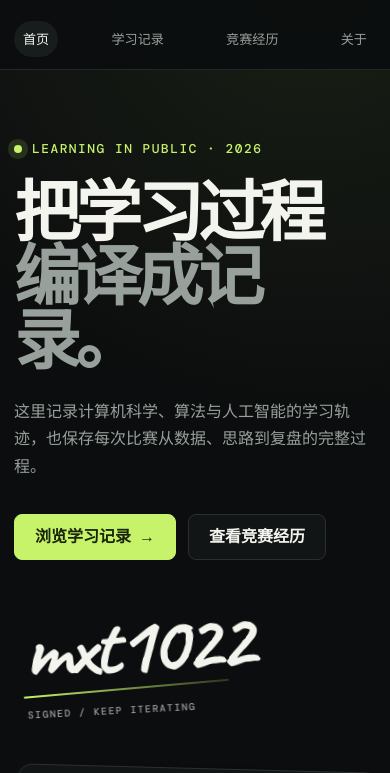
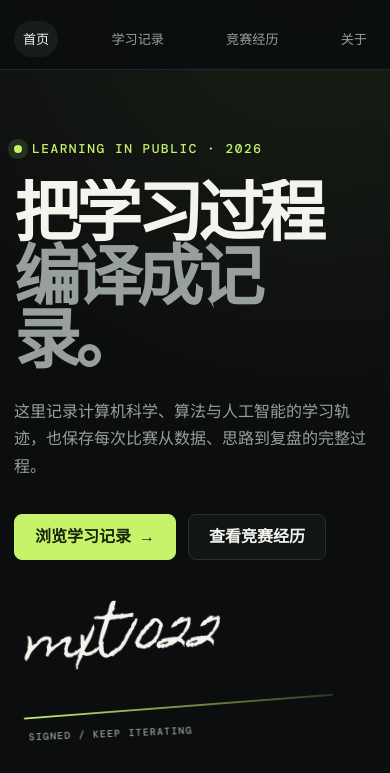
Before and after one commit to mxt1022/mxt1022.github.io, an Astro site: page / in a window 390 px wide. Shown: the part 41-814 px from the top of the page. Built offline with nearby package versions, Linux system fonts and the light colour scheme; Astro itself is replaced by a stand-in of ours.

Commit message:
index animation

```diff
--- a/src/pages/index.astro
+++ b/src/pages/index.astro
@@ -22,7 +22,7 @@ const tagCount = new Set(notes.flatMap((note) => note.data.tags)).size;
           <a class="button primary" href={withBase('/notes/')}>浏览学习记录 <span aria-hidden="true">→</span></a>
           <a class="button" href={withBase('/contests/')}>查看竞赛经历</a>
         </div>
-        <div class="hero-signature" role="img" aria-label="mxt 签名">
+        <div class="hero-signature" role="img" aria-label="mxt1022 签名">
           <div class="signature-mark" aria-hidden="true">
             <span class="signature-reveal"><span class="signature-word">mxt1022</span></span>
           </div>
--- a/src/styles/global.css
+++ b/src/styles/global.css
@@ -1,4 +1,4 @@
-@import url('https://fonts.googleapis.com/css2?family=Caveat:wght@600;700&family=DM+Mono:wght@400;500&family=Manrope:wght@400;500;600;700;800&display=swap');
+@import url('https://fonts.googleapis.com/css2?family=DM+Mono:wght@400;500&family=Homemade+Apple&family=Manrope:wght@400;500;600;700;800&display=swap');
 
 :root {
   color-scheme: dark;
@@ -85,16 +85,16 @@ nav a:hover, nav a.active { background: var(--surface-2); color: var(--text); }
 .hero h1 span { color: var(--muted); }
 .hero-intro { max-width: 660px; margin: 28px 0 0; color: var(--muted); font-size: clamp(1rem, 1.5vw, 1.22rem); }
 .hero-actions { display: flex; flex-wrap: wrap; gap: 12px; margin-top: 34px; }
-.hero-signature { width: max-content; margin-top: 38px; padding: 0 12px 6px 4px; transform: rotate(-3deg); }
-.signature-mark { position: relative; width: 300px; height: 94px; color: var(--text); }
-.signature-reveal { position: absolute; inset: 0 auto auto 0; display: block; width: auto; height: 94px; overflow: visible; opacity: 0; animation: signature-write 1.15s cubic-bezier(.16, 1, .3, 1) .28s forwards; }
-.signature-word { display: block; width: 340px; padding: 5px 18px 10px 6px; font: 700 5.2rem/.95 'Caveat', cursive; letter-spacing: -.045em; white-space: nowrap; }
-.signature-mark::after { content: ''; position: absolute; left: 4px; bottom: 1px; width: 206px; height: 2px; border-radius: 999px; background: linear-gradient(90deg, var(--accent), color-mix(in srgb, var(--accent) 18%, transparent)); transform: scaleX(0) rotate(-2deg); transform-origin: left center; animation: signature-underline .72s cubic-bezier(.16, 1, .3, 1) 1.38s forwards; }
-.signature-caption { display: block; margin: 9px 0 0 7px; color: var(--muted); font: 500 .62rem 'DM Mono', monospace; letter-spacing: .14em; opacity: 0; transform: translateY(4px); animation: signature-caption-in .45s ease 1.82s forwards; }
+.hero-signature { width: min(360px, calc(100vw - 56px)); margin-top: 38px; padding: 0 12px 7px 4px; transform: rotate(-2.4deg); }
+.signature-mark { position: relative; width: 100%; height: 116px; color: var(--text); }
+.signature-reveal { position: absolute; inset: 0 auto auto 0; display: block; width: 0; height: 116px; overflow: hidden; opacity: 0; animation: signature-write 1.45s cubic-bezier(.16, 1, .3, 1) .24s forwards; }
+.signature-word { display: block; width: 348px; padding: 9px 20px 18px 10px; font: 400 clamp(3.35rem, 7vw, 4.65rem)/1.25 'Homemade Apple', 'Segoe Print', cursive; letter-spacing: -.055em; white-space: nowrap; }
+.signature-mark::after { content: ''; position: absolute; right: 4px; bottom: 1px; left: 4px; height: 2px; border-radius: 999px; background: linear-gradient(90deg, var(--accent), color-mix(in srgb, var(--accent) 18%, transparent)); transform: scaleX(0) rotate(-1.3deg); transform-origin: left center; animation: signature-underline .72s cubic-bezier(.16, 1, .3, 1) 1.52s forwards; }
+.signature-caption { display: block; margin: 10px 0 0 8px; color: var(--muted); font: 500 .62rem 'DM Mono', monospace; letter-spacing: .12em; opacity: 0; transform: translateY(4px); animation: signature-caption-in .45s ease 1.96s forwards; }
 @keyframes signature-write {
   0% { width: 0; opacity: 0; }
-  12% { opacity: 1; }
-  100% { width: 210px; opacity: 1; }
+  10% { opacity: 1; }
+  100% { width: 100%; opacity: 1; }
 }
 @keyframes signature-underline {
   from { transform: scaleX(0) rotate(-2deg); }
@@ -102,6 +102,15 @@ nav a:hover, nav a.active { background: var(--surface-2); color: var(--text); }
 }
 @keyframes signature-caption-in {
   to { opacity: 1; transform: translateY(0); }
+}
+main :is(.hero, .page-hero, .article-header) h1 {
+  transform-origin: left bottom;
+  animation: page-title-reveal .78s cubic-bezier(.16, 1, .3, 1) .08s both;
+}
+@keyframes page-title-reveal {
+  0% { opacity: 0; clip-path: inset(0 0 42% 0); filter: blur(7px); transform: translate3d(0, 24px, 0) skewY(1.2deg); }
+  55% { opacity: 1; filter: blur(1px); }
+  100% { opacity: 1; clip-path: inset(0 0 0 0); filter: blur(0); transform: translate3d(0, 0, 0) skewY(0); }
 }
 .button { display: inline-flex; align-items: center; justify-content: center; gap: 8px; min-height: 46px; padding: 0 20px; border: 1px solid var(--line); border-radius: 8px; background: var(--surface); text-decoration: none; font-weight: 700; }
 .button.primary { border-color: var(--accent); background: var(--accent); color: var(--accent-ink); }
@@ -312,7 +321,8 @@ nav a:hover, nav a.active { background: var(--surface-2); color: var(--text); }
 
 @media (prefers-reduced-motion: reduce) {
   *, *::before, *::after { scroll-behavior: auto !important; transition: none !important; }
-  .signature-reveal { width: 210px; opacity: 1; animation: none; }
+  .signature-reveal { width: 100%; opacity: 1; animation: none; }
   .signature-mark::after { transform: scaleX(1) rotate(-2deg); animation: none; }
   .signature-caption { opacity: 1; transform: none; animation: none; }
+  main :is(.hero, .page-hero, .article-header) h1 { opacity: 1; clip-path: none; filter: none; transform: none; animation: none; }
 }
```
